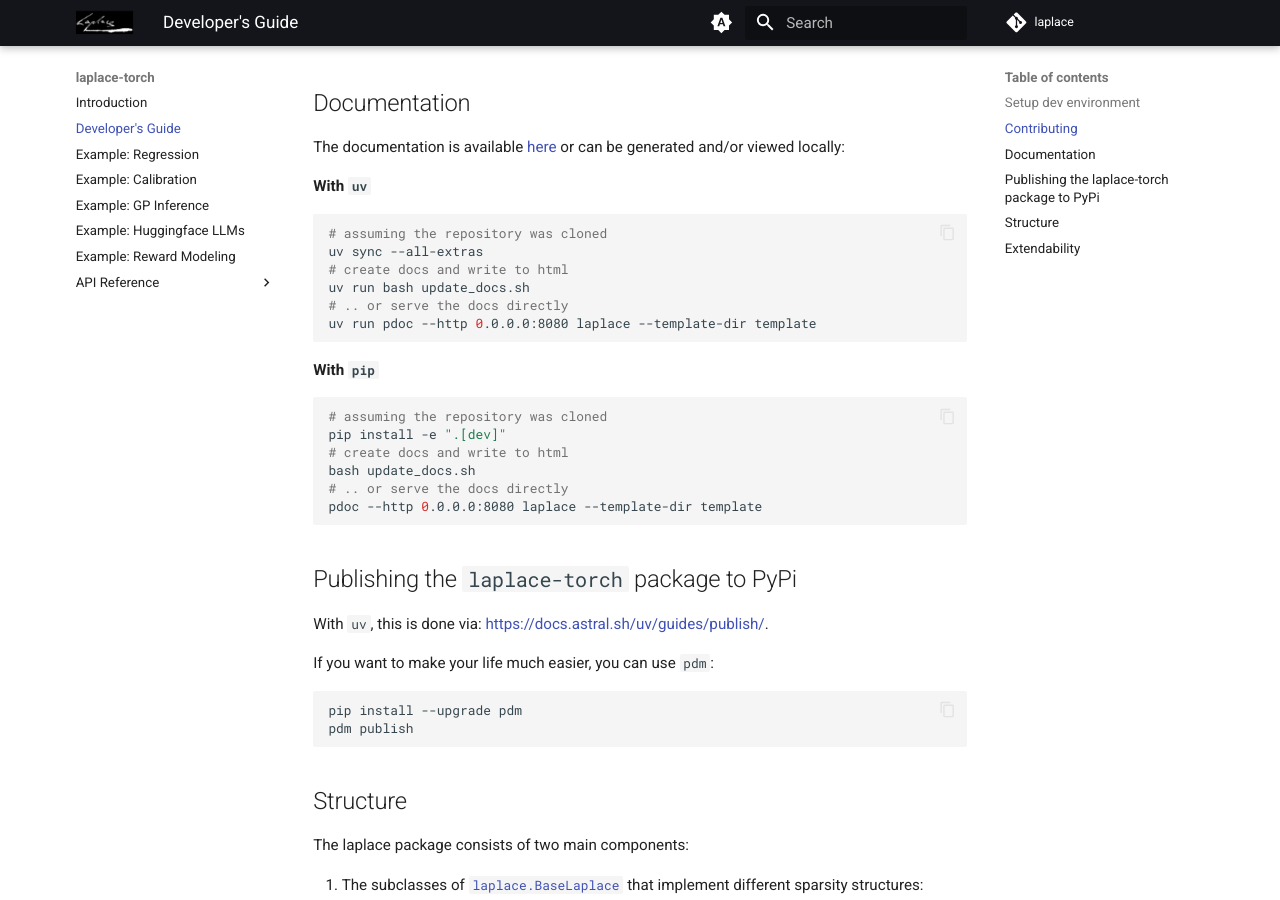
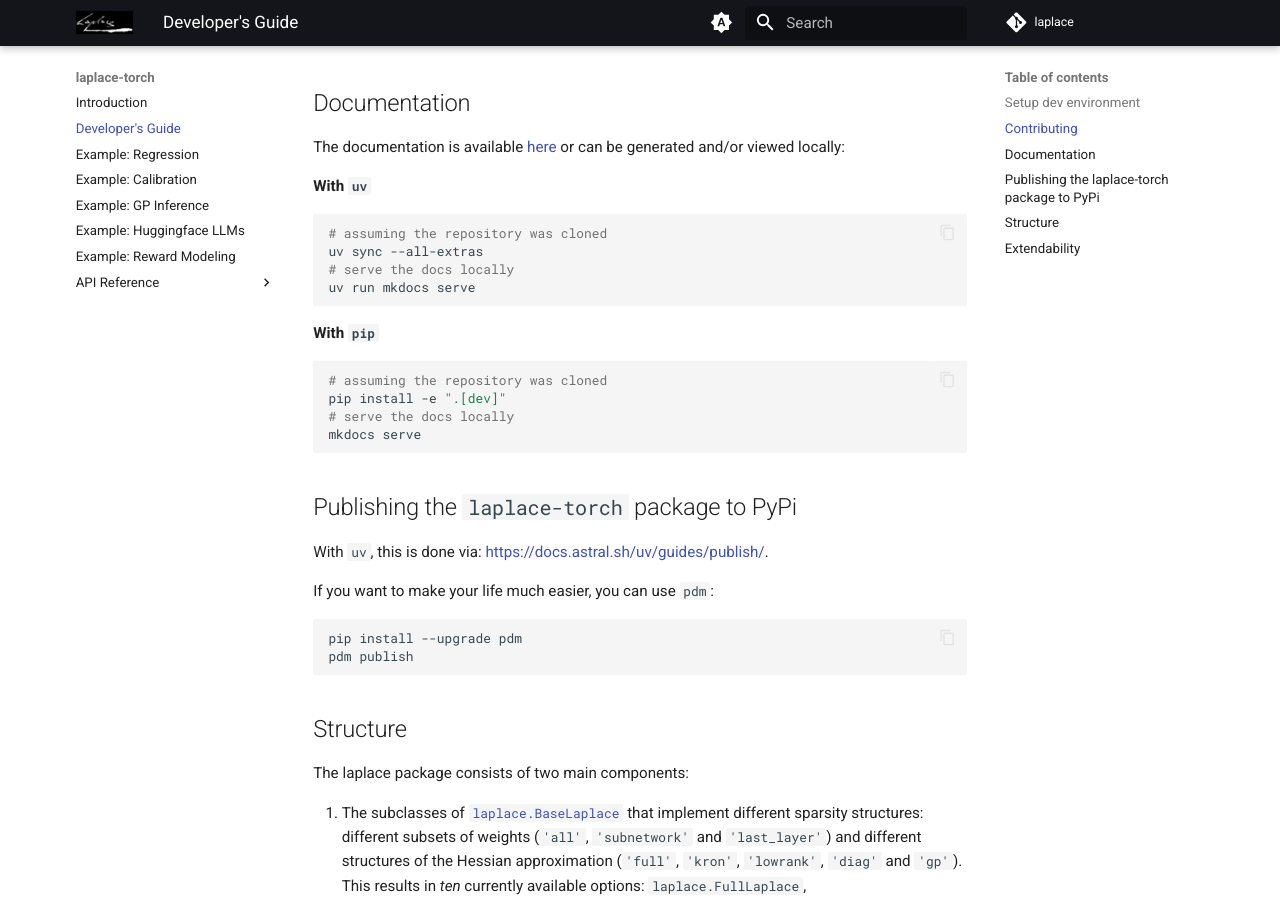
Before and after one commit to aleximmer/Laplace, an MkDocs documentation site: the page built from docs/devs_guide.md, in a window 1280 px wide and 900 px high, scrolled down 1185 px. Built offline with MkDocs 1.6.1 and Material for MkDocs 9.7.7, drawn with Linux system fonts in a browser that asks for light colours; comment, search, counter and statistics services are not loaded.

````diff
--- a/docs/devs_guide.md
+++ b/docs/devs_guide.md
@@ -57,10 +57,8 @@
 ```bash
 # assuming the repository was cloned
 uv sync --all-extras
-# create docs and write to html
-uv run bash update_docs.sh
-# .. or serve the docs directly
-uv run pdoc --http 0.0.0.0:8080 laplace --template-dir template
+# serve the docs locally
+uv run mkdocs serve
 ```
 
 **With `pip`**
@@ -68,10 +66,8 @@
 ```bash
 # assuming the repository was cloned
 pip install -e ".[dev]"
-# create docs and write to html
-bash update_docs.sh
-# .. or serve the docs directly
-pdoc --http 0.0.0.0:8080 laplace --template-dir template
+# serve the docs locally
+mkdocs serve
 ```
 
 ## Publishing the `laplace-torch` package to PyPi
````
Also changed, not shown: 3 other files.
